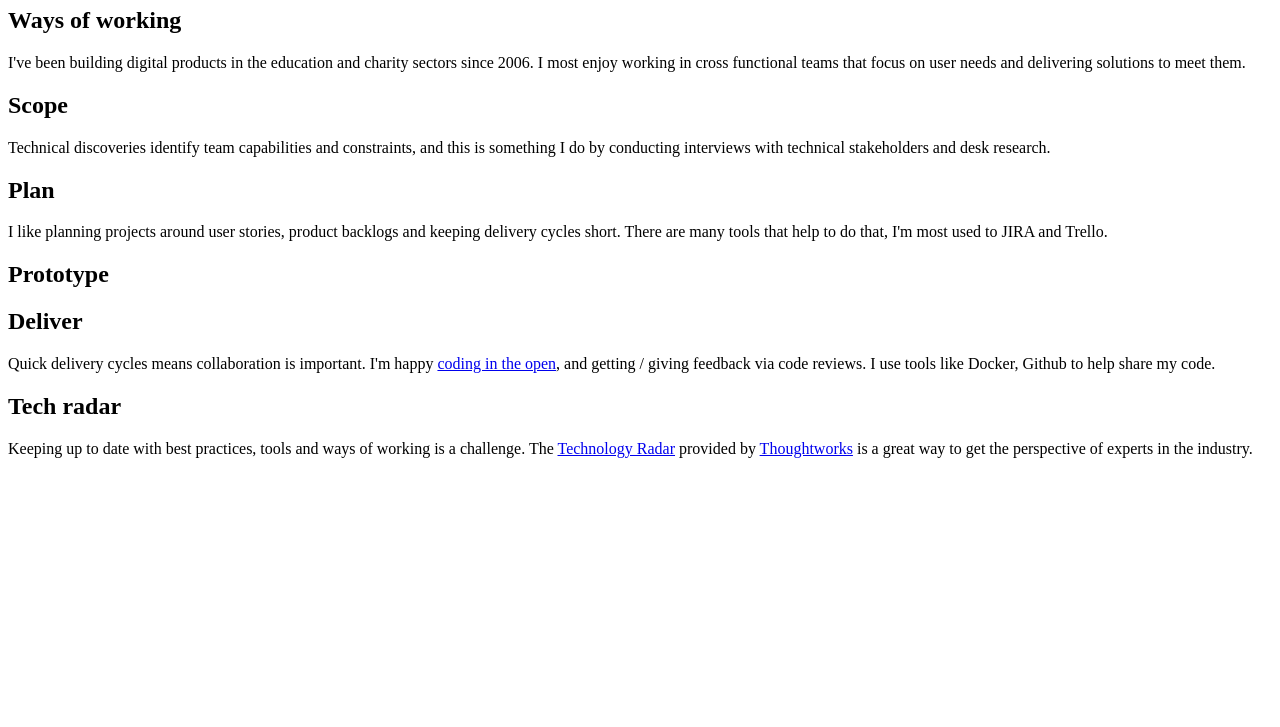
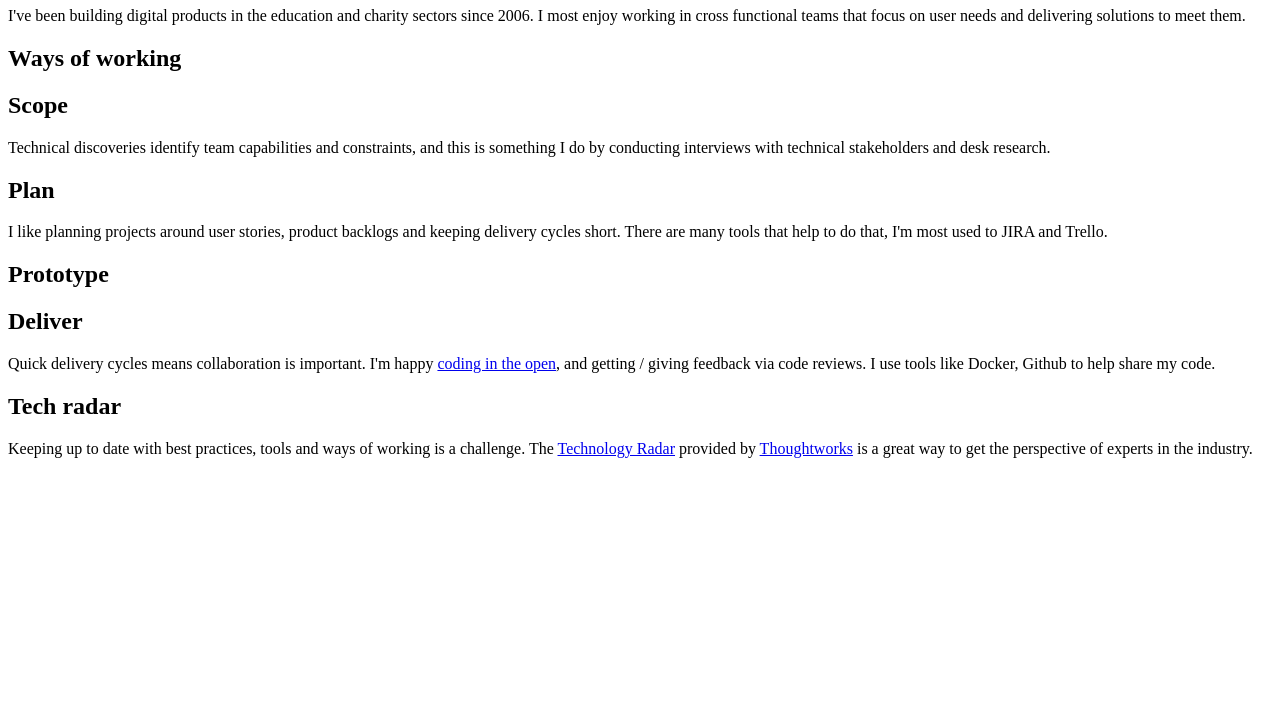
Before and after one commit to openbook/andybrace.com-workspace, a Gatsby site in the folder workspaces/site/: page /about in a window 1280 px wide. Shown: the part 73-800 px from the top of the page. Built offline with nearby package versions, Linux system fonts and the light colour scheme; Gatsby itself is replaced by a stand-in of ours.

Commit message:
Update about.mdx

```diff
--- a/workspaces/site/src/pages/about.mdx
+++ b/workspaces/site/src/pages/about.mdx
@@ -1,10 +1,10 @@
 import { Section, Heading } from 'gatsby-theme-andybrace';
 
 # About me
+I've been building digital products in the education and charity sectors since 2006.  I most enjoy working in cross functional teams that focus on user needs and delivering solutions to meet them.
 
 <Section>
     <Heading tag='h2' className='subheading h5' text='Ways of working' />
-    <p>I've been building digital products in the education and charity sectors since 2006.  I most enjoy working in cross functional teams that focus on user needs and delivering solutions to meet them.  </p>
     <Heading tag='h3' className='subheading h6' text='Scope' />
     <p>Technical discoveries identify team capabilities and constraints, and this is something I do by conducting interviews with technical stakeholders and desk research.</p>
     <Heading tag='h3' className='subheading h6' text='Plan' />
```
